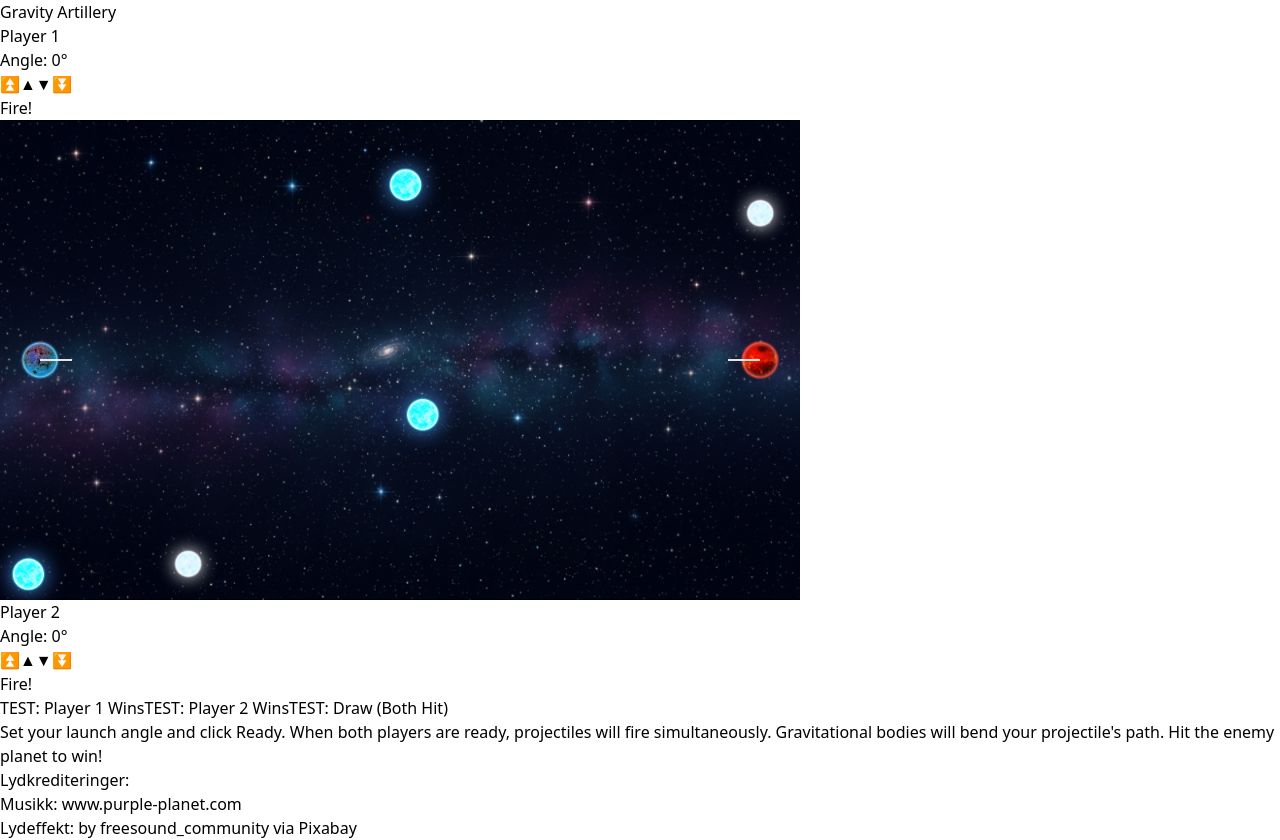
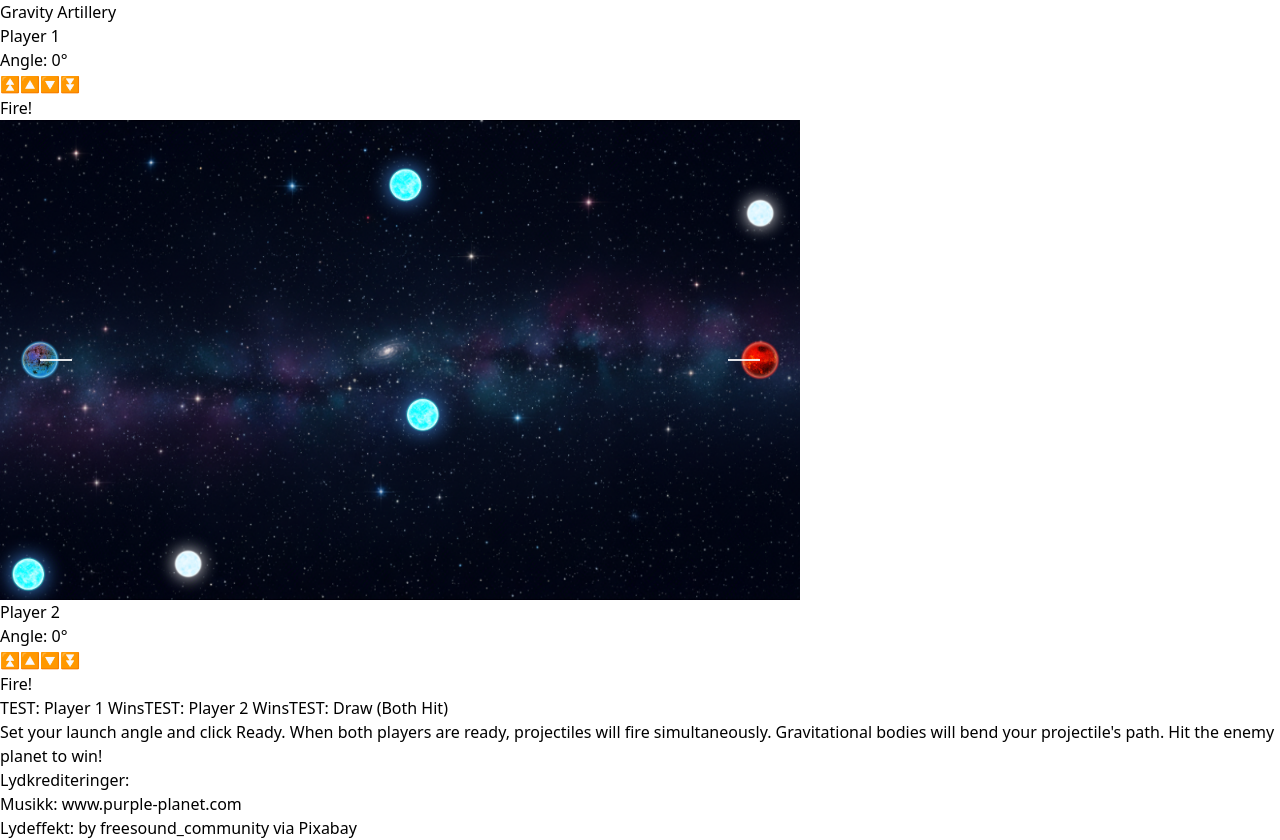
Before and after one commit to Lossfelt/Gravity_Artillery, a React (Vite) app: page / in a window 1280 px wide. Built offline with nearby package versions, Linux system fonts and the light colour scheme.

Commit message:
Byttet emoji for vinkelknapper

```diff
--- a/src/components/Player1Setup.tsx
+++ b/src/components/Player1Setup.tsx
@@ -41,14 +41,14 @@ export const Player1Setup = ({
             disabled={player1Ready || gameState !== 'setup'}
             className="bg-blue-700 hover:bg-blue-800 disabled:bg-gray-600 text-white font-bold py-1.5 md:py-2 px-4 md:px-6 rounded text-base md:text-lg w-20 md:w-24"
           >
-            ▲
+            🔼
           </button>
           <button
             onClick={() => setPlayer1Angle(Math.min(90, player1Angle + 1))}
             disabled={player1Ready || gameState !== 'setup'}
             className="bg-blue-700 hover:bg-blue-800 disabled:bg-gray-600 text-white font-bold py-1.5 md:py-2 px-4 md:px-6 rounded text-base md:text-lg w-20 md:w-24"
           >
-            ▼
+            🔽
           </button>
           <button
             onClick={() => setPlayer1Angle(Math.min(90, player1Angle + 5))}
--- a/src/components/Player2Setup.tsx
+++ b/src/components/Player2Setup.tsx
@@ -44,14 +44,14 @@ export const Player2Setup = ({
             disabled={player2Ready || gameState !== 'setup'}
             className="bg-red-700 hover:bg-red-800 disabled:bg-gray-600 text-white font-bold py-1.5 md:py-2 px-4 md:px-6 rounded text-base md:text-lg w-20 md:w-24"
           >
-            ▲
+            🔼
           </button>
           <button
             onClick={() => setPlayer2Angle(Math.max(90, player2Angle - 1))}
             disabled={player2Ready || gameState !== 'setup'}
             className="bg-red-700 hover:bg-red-800 disabled:bg-gray-600 text-white font-bold py-1.5 md:py-2 px-4 md:px-6 rounded text-base md:text-lg w-20 md:w-24"
           >
-            ▼
+            🔽
           </button>
           <button
             onClick={() => setPlayer2Angle(Math.max(90, player2Angle - 5))}
```
